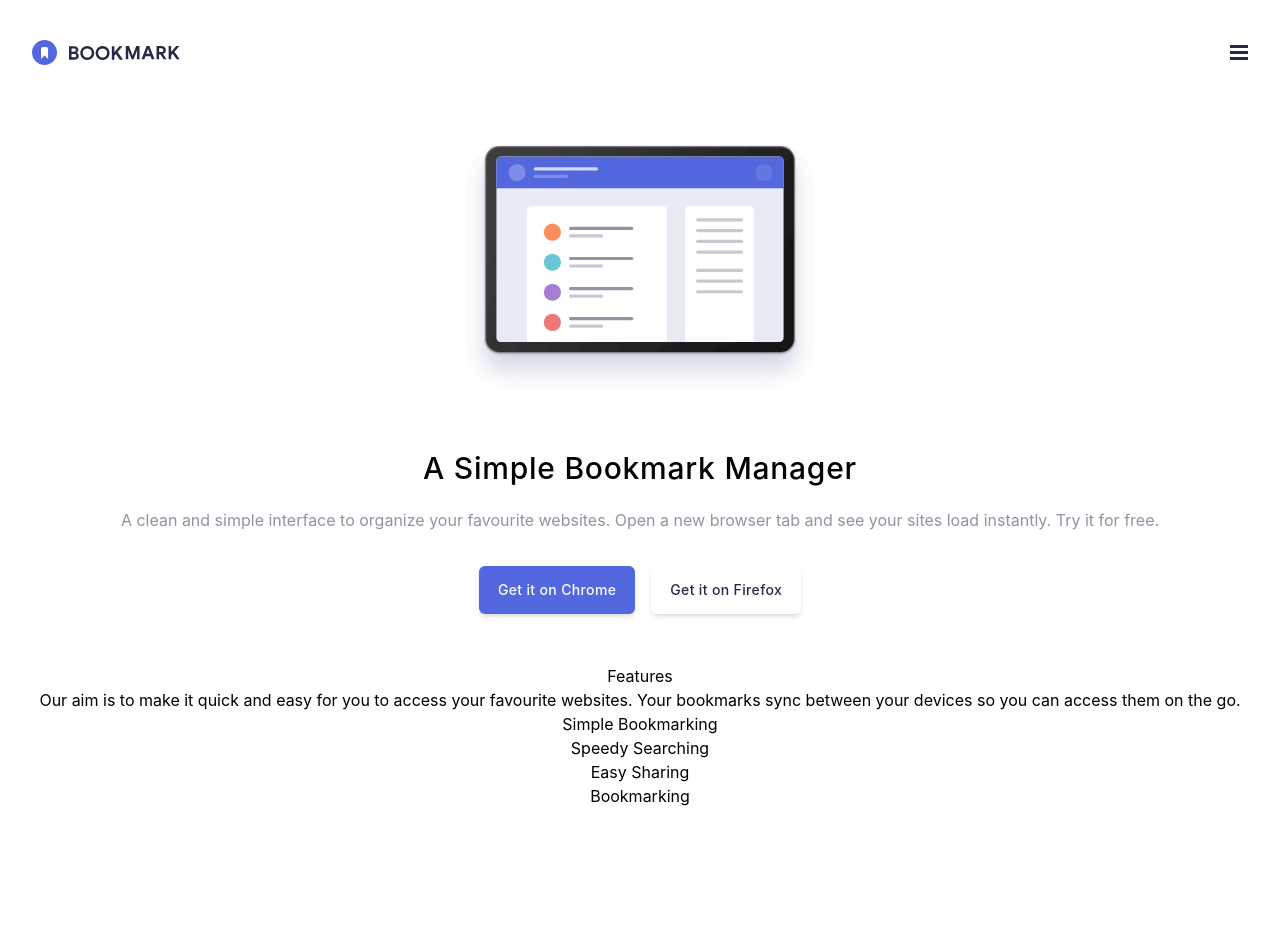
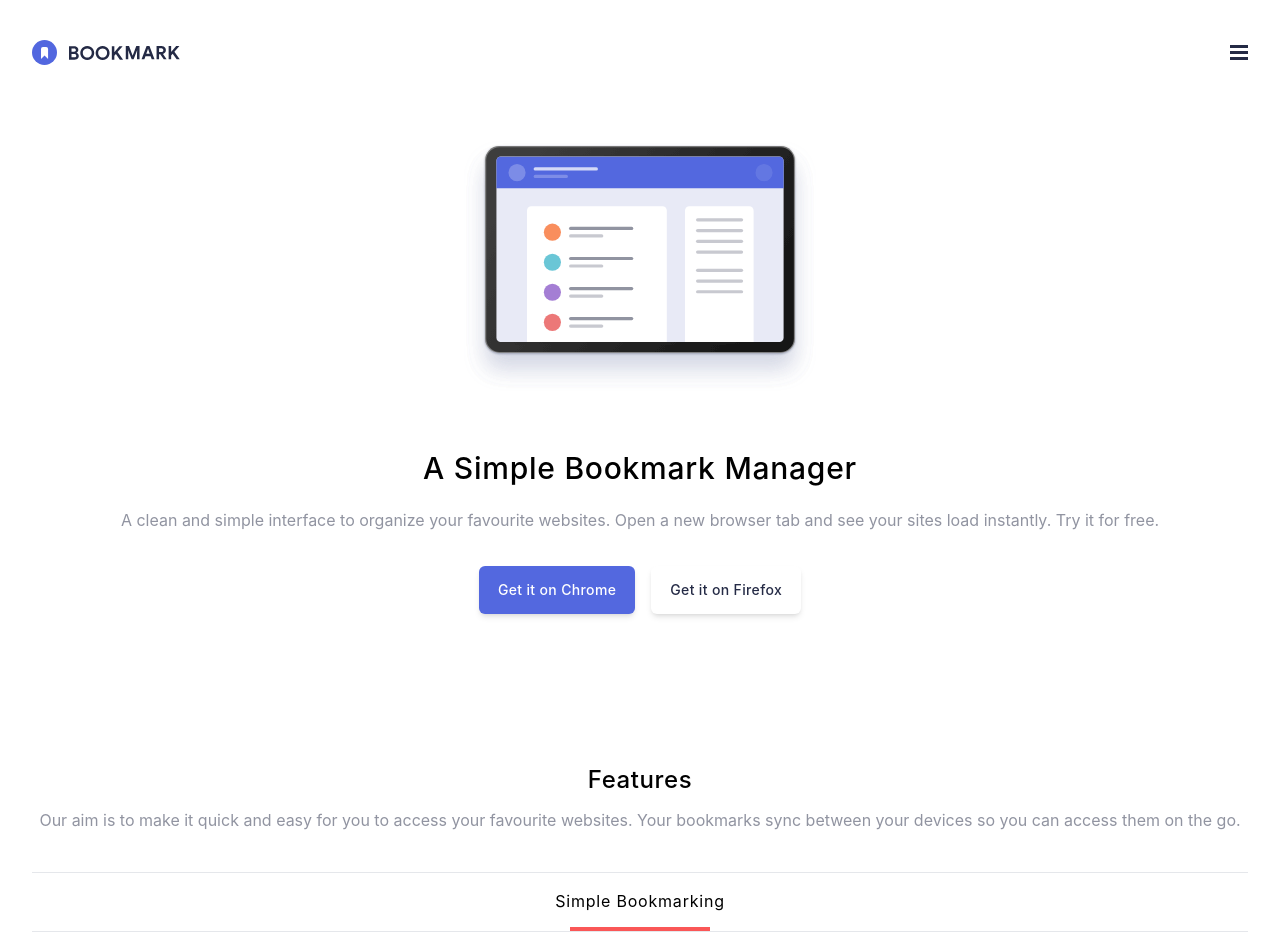
Before and after one commit to felipetn1989/bookmark-react, a React (Create React App) app in the folder bookmark/: page / in a window 1280 px wide. Shown: the top 951 px of the page. Before the commit the page ends 808 px from the top, so only its background shows below. Built offline with nearby package versions, Linux system fonts and the light colour scheme.

Commit message:
implemented router decoration

```diff
--- a/bookmark/src/components/blocks/Features.js
+++ b/bookmark/src/components/blocks/Features.js
@@ -1,30 +1,58 @@
 import { BrowserRouter as Router, Routes, Route, Link } from "react-router-dom";
+import { useState } from "react";
 
 import Bookmarking from "./Bookmarking";
 import Searching from "./Searching";
 import Sharing from "./Sharing";
 
 export default function Features() {
+  const [activeLink, setActiveLink] = useState("bookmarking");
+
+  function handleLinkClick(path) {
+    setActiveLink(path);
+  }
+
   return (
-    <div>
-      <h2>Features</h2>
+    <div className="grid gap-3 px-8 my-[8.5rem]">
+      <h2 className="text-2xl font-medium tracking-wide">Features</h2>
 
-      <p>
+      <p className="text-[#9194a1]">
         Our aim is to make it quick and easy for you to access your favourite
         websites. Your bookmarks sync between your devices so you can access
         them on the go.
       </p>
 
       <Router>
-        <ul>
-          <li>
-            <Link to="/">Simple Bookmarking</Link>
+        <ul className="border-t border-b mt-7 tracking-wider">
+          <li className="relative border-b pb-[0.875rem] pt-4">
+            <Link to="/" onClick={() => handleLinkClick("bookmarking")}>
+              Simple Bookmarking
+            </Link>
+            <div
+              className={`decoration translate-y-3.5 m-auto w-[8.75rem] h-1 bg-[#fa5757] ${
+                activeLink === "bookmarking" ? "" : "invisible"
+              }`}
+            ></div>
           </li>
-          <li>
-            <Link to="/searching">Speedy Searching</Link>
+          <li className="relative border-b pb-[0.875rem] pt-4">
+            <Link to="/searching" onClick={() => handleLinkClick("searching")}>
+              Speedy Searching
+            </Link>
+            <div
+              className={`decoration translate-y-3.5 m-auto w-[8.75rem] h-1 bg-[#fa5757] ${
+                activeLink === "searching" ? "" : "invisible"
+              }`}
+            ></div>
           </li>
-          <li>
-            <Link to="/sharing">Easy Sharing</Link>
+          <li className="relative pb-[0.875rem] pt-4">
+            <Link to="/sharing" onClick={() => handleLinkClick("sharing")}>
+              Easy Sharing
+            </Link>
+            <div
+              className={`decoration translate-y-3.5 m-auto w-[8.75rem] h-1 bg-[#fa5757] ${
+                activeLink === "sharing" ? "" : "invisible"
+              }`}
+            ></div>
           </li>
         </ul>
         <Routes>
--- a/bookmark/src/index.css
+++ b/bookmark/src/index.css
@@ -6,7 +6,7 @@
   /* ### Primary */
 
   --Soft-Blue: #5368df;
-  --Soft-Red: hsl(0, 94%, 66%);
+  --Soft-Red: #fa5757;
 
   /* ### Neutral */
 
```
